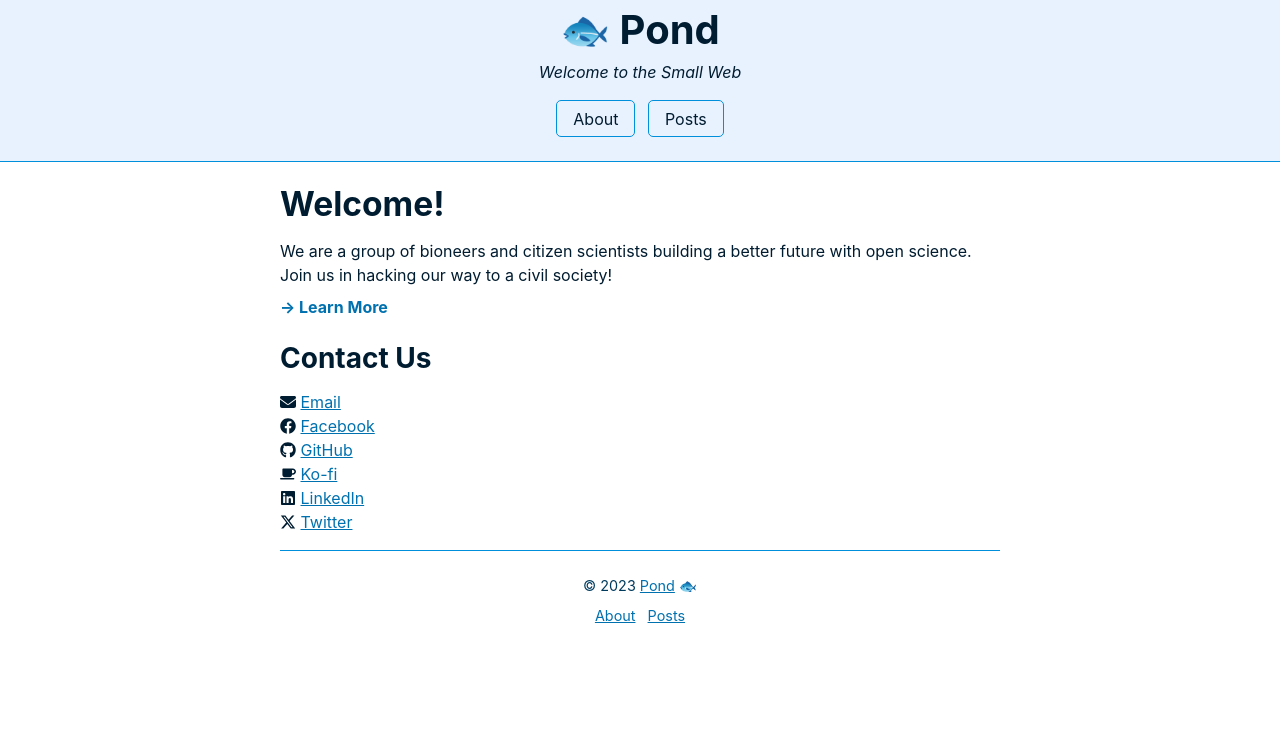
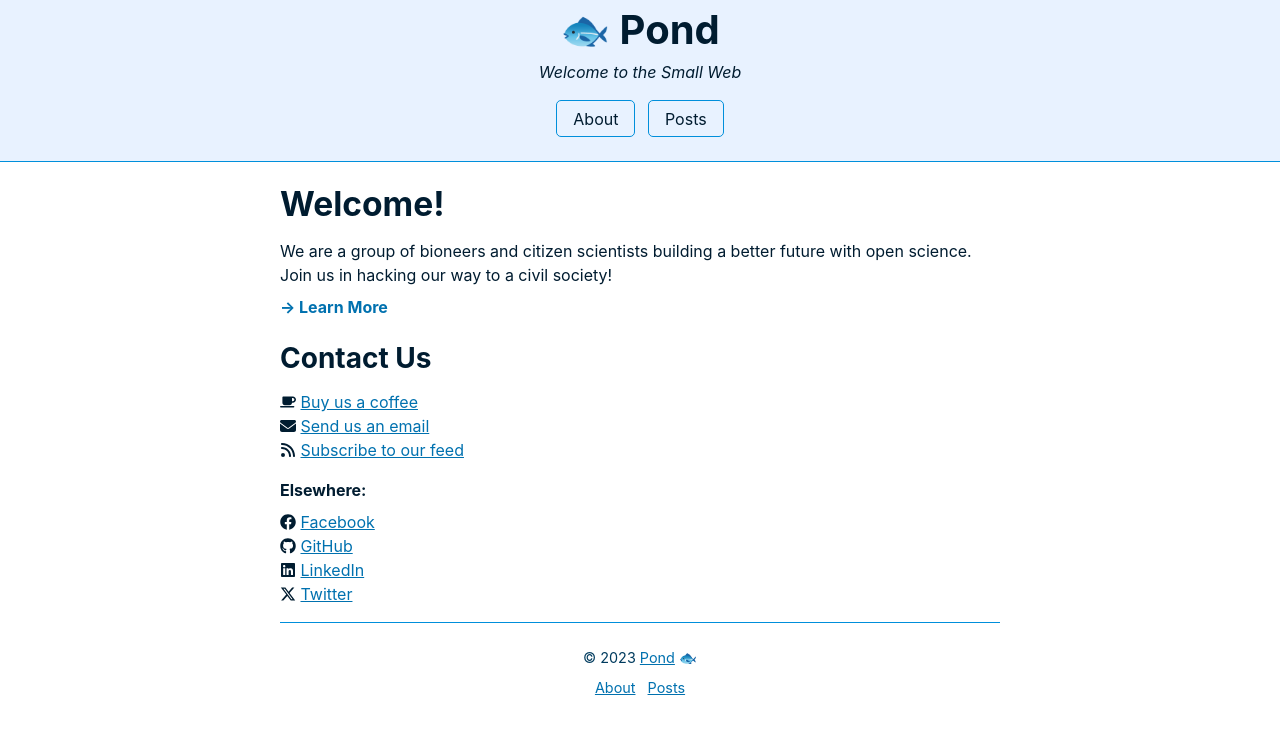
Before and after one commit to megdna/pond, a Jekyll site: the page built from pages/home.md, in a window 1280 px wide. Shown: the top 734 px of the page. Built offline with Jekyll 4.4.1, drawn with Linux system fonts in a browser that asks for light colours.

Commit message:
Update home.md

```diff
--- a/pages/home.md
+++ b/pages/home.md
@@ -10,9 +10,18 @@ We are a group of bioneers and citizen scientists building a better future with
 ### Contact Us
 
 <div>
+<svg class="icon" viewBox="0 0 640 512"><path d="M96 64c0-17.7 14.3-32 32-32H448h64c70.7 0 128 57.3 128 128s-57.3 128-128 128H480c0 53-43 96-96 96H192c-53 0-96-43-96-96V64zM480 224h32c35.3 0 64-28.7 64-64s-28.7-64-64-64H480V224zM32 416H544c17.7 0 32 14.3 32 32s-14.3 32-32 32H32c-17.7 0-32-14.3-32-32s14.3-32 32-32z"/></svg>
+<a href="https://ko-fi.com/bioshack" target="_blank">Buy us a coffee</a>
+</div>
+<div>
 <svg class="icon" viewBox="0 0 512 512"><path d="M48 64C21.5 64 0 85.5 0 112c0 15.1 7.1 29.3 19.2 38.4L236.8 313.6c11.4 8.5 27 8.5 38.4 0L492.8 150.4c12.1-9.1 19.2-23.3 19.2-38.4c0-26.5-21.5-48-48-48H48zM0 176V384c0 35.3 28.7 64 64 64H448c35.3 0 64-28.7 64-64V176L294.4 339.2c-22.8 17.1-54 17.1-76.8 0L0 176z"/></svg>
-<a href="mailto:bio@d8a.org" target="_blank">Email</a>
+<a href="mailto:bio@d8a.org" target="_blank">Send us an email</a>
 </div>
+<div>
+<svg class="icon" viewBox="0 0 448 512"><path d="M0 64C0 46.3 14.3 32 32 32c229.8 0 416 186.2 416 416c0 17.7-14.3 32-32 32s-32-14.3-32-32C384 253.6 226.4 96 32 96C14.3 96 0 81.7 0 64zM0 416a64 64 0 1 1 128 0A64 64 0 1 1 0 416zM32 160c159.1 0 288 128.9 288 288c0 17.7-14.3 32-32 32s-32-14.3-32-32c0-123.7-100.3-224-224-224c-17.7 0-32-14.3-32-32s14.3-32 32-32z"/></svg>
+<a href="{{ site.baseurl }}/feed" target="_blank">Subscribe to our feed</a>
+</div>
+<p><b>Elsewhere:</b></p>
 <div>
 <svg class="icon" viewBox="0 0 512 512"><path d="M504 256C504 119 393 8 256 8S8 119 8 256c0 123.78 90.69 226.38 209.25 245V327.69h-63V256h63v-54.64c0-62.15 37-96.48 93.67-96.48 27.14 0 55.52 4.84 55.52 4.84v61h-31.28c-30.8 0-40.41 19.12-40.41 38.73V256h68.78l-11 71.69h-57.78V501C413.31 482.38 504 379.78 504 256z"/></svg>
 <a href="https://www.facebook.com/bioshack" target="_blank">Facebook</a>
@@ -22,10 +31,6 @@ We are a group of bioneers and citizen scientists building a better future with
 <a href="https://github.com/bioshack" target="_blank">GitHub</a>
 </div>
 <div>
-<svg class="icon" viewBox="0 0 640 512"><path d="M96 64c0-17.7 14.3-32 32-32H448h64c70.7 0 128 57.3 128 128s-57.3 128-128 128H480c0 53-43 96-96 96H192c-53 0-96-43-96-96V64zM480 224h32c35.3 0 64-28.7 64-64s-28.7-64-64-64H480V224zM32 416H544c17.7 0 32 14.3 32 32s-14.3 32-32 32H32c-17.7 0-32-14.3-32-32s14.3-32 32-32z"/></svg>
-<a href="https://ko-fi.com/bioshack" target="_blank">Ko-fi</a>
-</div>
-<div>
 <svg class="icon" viewBox="0 0 448 512"><path d="M416 32H31.9C14.3 32 0 46.5 0 64.3v383.4C0 465.5 14.3 480 31.9 480H416c17.6 0 32-14.5 32-32.3V64.3c0-17.8-14.4-32.3-32-32.3zM135.4 416H69V202.2h66.5V416zm-33.2-243c-21.3 0-38.5-17.3-38.5-38.5S80.9 96 102.2 96c21.2 0 38.5 17.3 38.5 38.5 0 21.3-17.2 38.5-38.5 38.5zm282.1 243h-66.4V312c0-24.8-.5-56.7-34.5-56.7-34.6 0-39.9 27-39.9 54.9V416h-66.4V202.2h63.7v29.2h.9c8.9-16.8 30.6-34.5 62.9-34.5 67.2 0 79.7 44.3 79.7 101.9V416z"/></svg>
 <a href="https://www.linkedin.com/company/bioshack" target="_blank">LinkedIn</a>
 </div>
```
